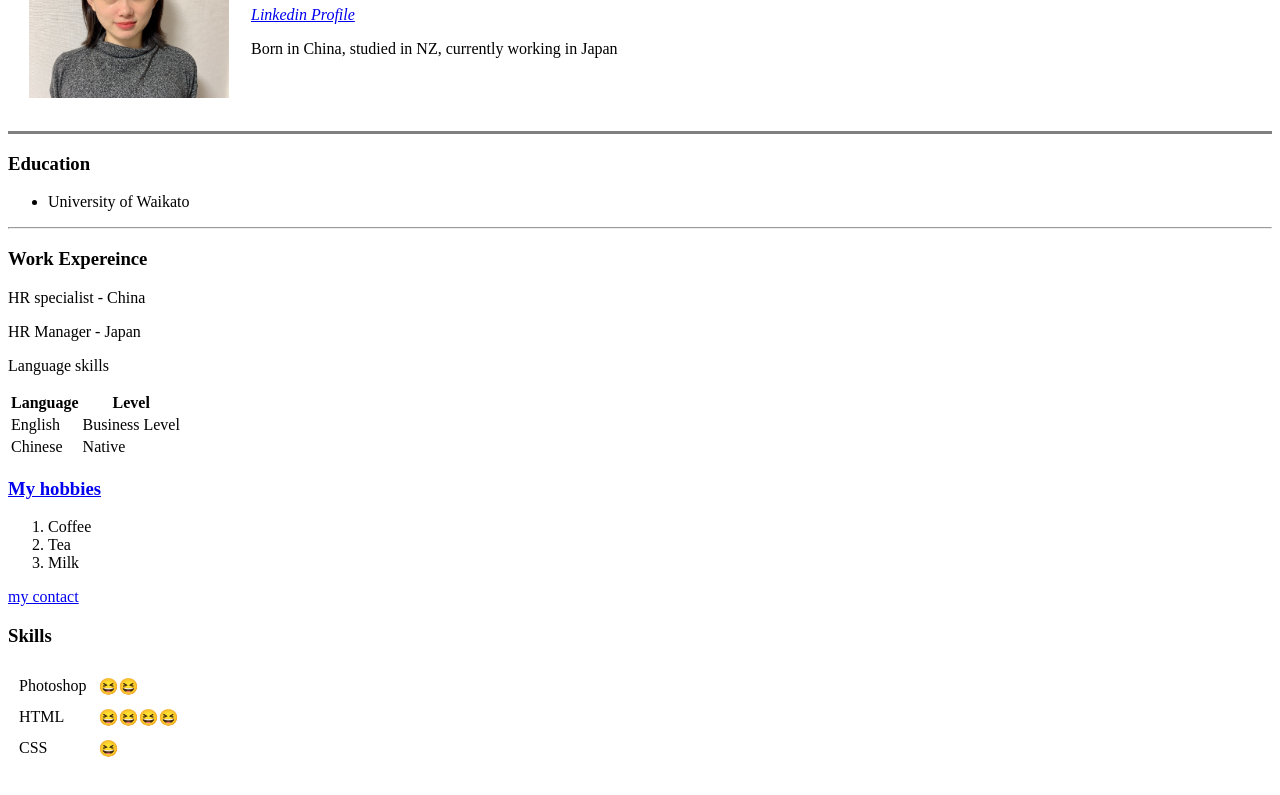
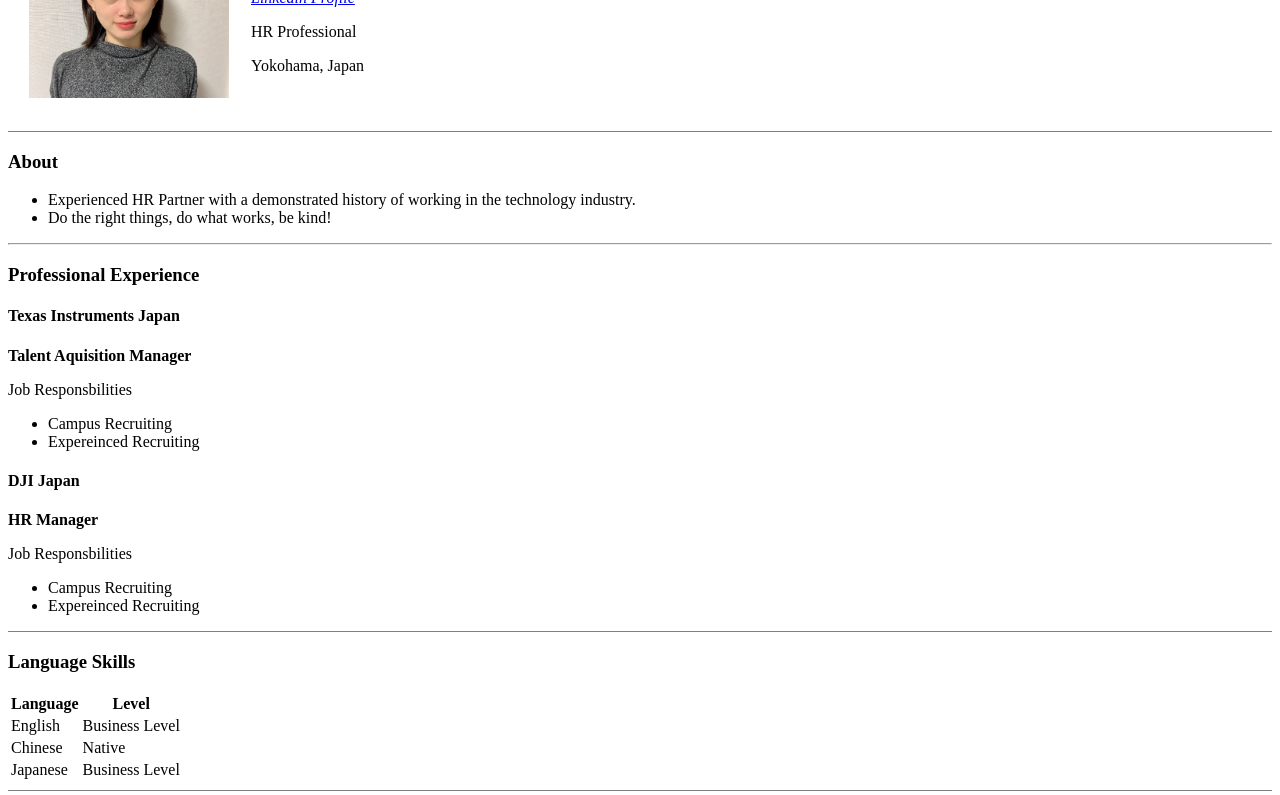
Before and after one commit to my88626/cv, a plain HTML site: page index.html in a window 1280 px wide. Shown: the part 131-926 px from the top of the page. Drawn offline with Linux system fonts and the light colour scheme.

Commit message:
Update index.html

```diff
--- a/index.html
+++ b/index.html
@@ -3,34 +3,55 @@
 
 <head>
   <meta charset="utf-8">
-  <title>Cherry's personal site😆</title>
+  <title>Cherry's Paradise</title>
 </head>
 
 <body>
   <table cellspacing="20">
     <tr>
       <td><img src="1.jpg" alt="Cherry" style="width:200px;height:200px;"></td>
-      <td>  <h1>Cherry Ren</h1>
+      <td>
+        <h1>Cherry Ren</h1>
         <p><em><a href="https://www.linkedin.com/in/cherry-ren-456b2167/">Linkedin Profile</a></em></p>
-        <p>Born in China, studied in NZ, currently working in Japan</p></td>
+        <p>HR Professional</p>
+        <p>Yokohama, Japan</p>
+      </td>
     </tr>
   </table>
 
 
-<hr size="3" noshade>
-<h3>Education</h3>
+  <hr size="1" noshade>
+  <h3>About</h3>
 
   <ul>
-  <li>University of Waikato</li>
+    <li>Experienced HR Partner with a demonstrated history of working in the technology industry. </li>
+    <li>Do the right things, do what works, be kind!</li>
+  </ul>
+  <hr>
+
+  <h3>Professional Experience</h3>
+  <h4>Texas Instruments Japan</h4>
+  <p><strong>Talent Aquisition Manager</strong></p>
+  <p>Job Responsbilities</p>
+  <p>
+  <ul>
+    <li>Campus Recruiting</li>
+    <li>Expereinced Recruiting</li>
   </ul>
 
-<hr>
-<h3>Work Expereince</h3>
-<p>HR specialist - China</p>
-<p>HR Manager - Japan</p>
+  <h4>DJI Japan</h4>
+  <p><strong>HR Manager</strong></p>
+  <p>Job Responsbilities</p>
+  <p>
+  <ul>
+    <li>Campus Recruiting</li>
+    <li>Expereinced Recruiting</li>
+  </ul>
 
 
-<p>Language skills</p>
+  <hr size="1" noshade>
+
+  <h3>Language Skills</h3>
   <table>
     <tr>
       <th>Language</th>
@@ -44,20 +65,23 @@
       <td>Chinese</td>
       <td>Native</td>
     </tr>
+    <tr>
+      <td>Japanese</td>
+      <td>Business Level</td>
+    </tr>
   </table>
 
+  <hr size="1" noshade>
 
-  <h3><a href="hobbies.html">My hobbies</a></h3>
+  <h3>My Personal Website</h3>
   <ol>
-    <li>Coffee</li>
-    <li>Tea</li>
-    <li>Milk</li>
+    <li><a href="https://m.douban.com/people/1363765/">Douban</a></li>
+    <li><a href="https://www.facebook.com/profile.php?id=567742894">Facebook</a></li>
   </ol>
 
-  <a href="contact.html">my contact</a>
+  <hr size="1" noshade>
 
   <h3>Skills</h3>
-
 
   <table cellspacing="10">
     <tr>
```
Lines whose indentation alone changed are shown as unchanged.
